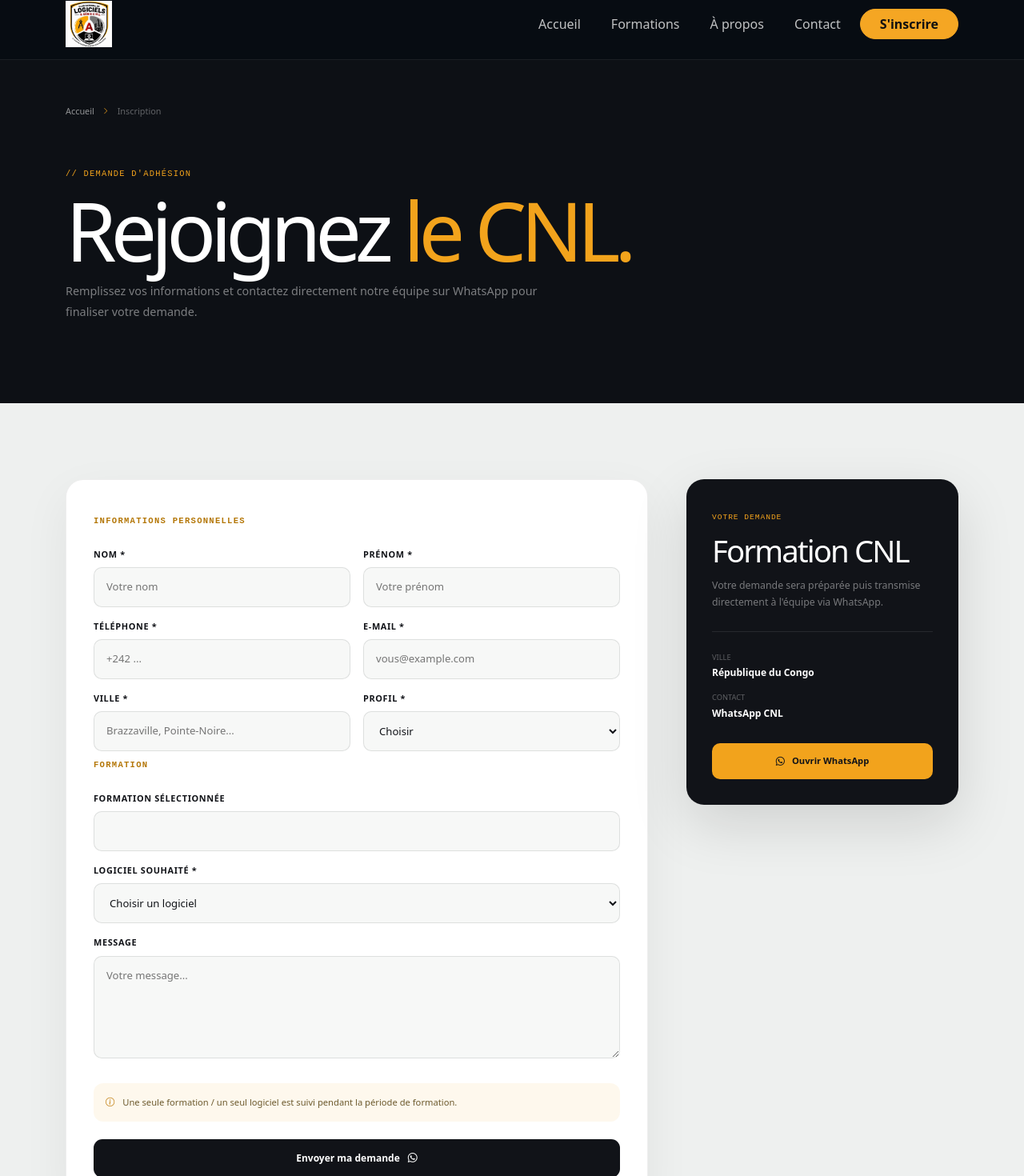
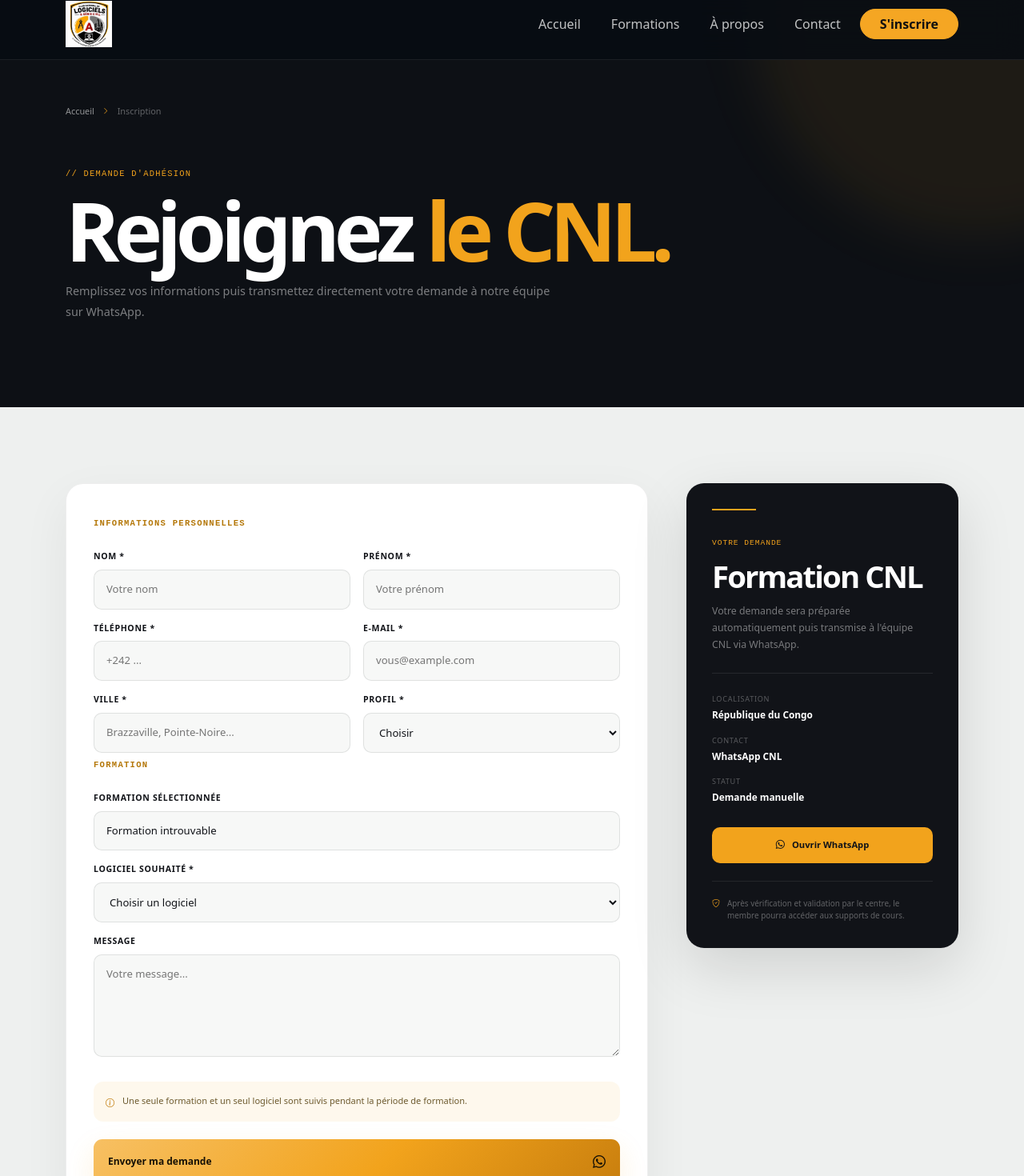
Before and after one commit to maxencepomabia0-spec/centre-formation-cnl, a React (Vite) app: page /inscription in a window 1280 px wide. Shown: the part 14-1484 px from the top of the page at 80% size. Built offline with nearby package versions, Linux system fonts and the light colour scheme.

Commit message:
version stable

```diff
--- a/package.json
+++ b/package.json
@@ -10,6 +10,7 @@
     "preview": "vite preview"
   },
   "dependencies": {
+    "@supabase/supabase-js": "^2.112.3",
     "aos": "^2.3.4",
     "axios": "^1.19.0",
     "bootstrap": "^5.3.8",
--- a/src/page/inscription.css
+++ b/src/page/inscription.css
@@ -1,47 +1,121 @@
+/* =========================================================
+   INSCRIPTION — CNL
+========================================================= */
+
 .inscription-page {
   min-height: 100vh;
   background: #eef0ef;
   color: #111318;
 }
 
+
+/* =========================================================
+   HERO
+========================================================= */
+
 .inscription-hero {
-  padding: 145px 0 85px;
+  position: relative;
+
+  padding: 145px 0 90px;
+
+  overflow: hidden;
+
   background: #0d1015;
-  color: #fff;
+
+  color: #ffffff;
 }
 
+.inscription-hero::after {
+  content: "";
+
+  position: absolute;
+
+  width: 560px;
+  height: 560px;
+
+  right: -220px;
+  top: -250px;
+
+  border-radius: 50%;
+
+  background: rgba(242, 163, 28, 0.08);
+
+  filter: blur(35px);
+
+  pointer-events: none;
+}
+
+
+/* =========================================================
+   BREADCRUMB
+========================================================= */
+
 .inscription-breadcrumb {
+  position: relative;
+  z-index: 2;
+
   display: flex;
   align-items: center;
+
   gap: 10px;
+
   margin-bottom: 55px;
-  font-size: .68rem;
-  color: rgba(255,255,255,.35);
+
+  color: rgba(255, 255, 255, 0.35);
+
+  font-size: 0.68rem;
 }
 
 .inscription-breadcrumb a {
-  color: rgba(255,255,255,.55);
+  color: rgba(255, 255, 255, 0.55);
+
   text-decoration: none;
+
+  transition: color 0.25s ease;
+}
+
+.inscription-breadcrumb a:hover {
+  color: #f2a31c;
 }
 
 .inscription-breadcrumb i {
   color: #f2a31c;
-  font-size: .55rem;
+
+  font-size: 0.55rem;
+}
+
+
+/* =========================================================
+   HEADING
+========================================================= */
+
+.inscription-heading {
+  position: relative;
+  z-index: 2;
 }
 
 .inscription-label {
   color: #f2a31c;
+
   font-family: monospace;
-  font-size: .65rem;
-  letter-spacing: .12em;
+
+  font-size: 0.65rem;
+
+  letter-spacing: 0.12em;
 }
 
 .inscription-heading h1 {
   max-width: 800px;
+
   margin: 18px 0 20px;
+
   font-size: clamp(4rem, 8vw, 7.5rem);
-  line-height: .85;
-  letter-spacing: -.07em;
+
+  line-height: 0.85;
+
+  font-weight: 850;
+
+  letter-spacing: -0.07em;
 }
 
 .inscription-heading h1 span {
@@ -50,182 +124,406 @@
 
 .inscription-heading p {
   max-width: 620px;
-  color: rgba(255,255,255,.46);
-  font-size: .9rem;
+
+  color: rgba(255, 255, 255, 0.46);
+
+  font-size: 0.9rem;
+
   line-height: 1.8;
 }
+
+
+/* =========================================================
+   CONTENT
+========================================================= */
 
 .inscription-content {
   padding: 95px 0 120px;
 }
 
+
+/* =========================================================
+   FORM
+========================================================= */
+
 .inscription-form {
+  position: relative;
+
   padding: 34px;
-  background: #fff;
-  border: 1px solid rgba(16,19,24,.07);
+
+  border: 1px solid rgba(16, 19, 24, 0.07);
+
   border-radius: 22px;
-  box-shadow: 0 20px 60px rgba(16,19,24,.06);
+
+  background: #ffffff;
+
+  box-shadow:
+    0 20px 60px rgba(16, 19, 24, 0.06);
 }
 
 .form-section-title {
-  margin: 10px 0 25px;
+  margin: 8px 0 25px;
+
   color: #b47708;
+
   font-family: monospace;
-  font-size: .66rem;
+
+  font-size: 0.66rem;
+
   font-weight: 800;
+
   text-transform: uppercase;
-  letter-spacing: .12em;
+
+  letter-spacing: 0.12em;
 }
+
+
+/* =========================================================
+   LABELS
+========================================================= */
 
 .inscription-form label {
   display: block;
+
   margin-bottom: 8px;
-  font-size: .68rem;
+
+  font-size: 0.66rem;
+
   font-weight: 800;
+
   text-transform: uppercase;
-  letter-spacing: .06em;
+
+  letter-spacing: 0.06em;
 }
+
+
+/* =========================================================
+   INPUTS
+========================================================= */
 
 .inscription-form input,
 .inscription-form select,
 .inscription-form textarea {
   width: 100%;
+
   padding: 14px 15px;
-  border: 1px solid rgba(16,19,24,.11);
+
+  border: 1px solid rgba(16, 19, 24, 0.1);
+
   border-radius: 10px;
+
+  outline: none;
+
   background: #f7f8f7;
+
   color: #111318;
-  outline: none;
-  font-size: .82rem;
-  transition: border-color .2s ease, box-shadow .2s ease;
+
+  font-size: 0.82rem;
+
+  transition:
+    border-color 0.2s ease,
+    box-shadow 0.2s ease,
+    background 0.2s ease;
+}
+
+.inscription-form input:hover,
+.inscription-form select:hover,
+.inscription-form textarea:hover {
+  background: #ffffff;
 }
 
 .inscription-form input:focus,
 .inscription-form select:focus,
 .inscription-form textarea:focus {
   border-color: #f2a31c;
-  box-shadow: 0 0 0 3px rgba(242,163,28,.1);
+
+  background: #ffffff;
+
+  box-shadow:
+    0 0 0 3px rgba(242, 163, 28, 0.1);
 }
 
 .inscription-form textarea {
   resize: vertical;
 }
 
+
+/* =========================================================
+   WARNING
+========================================================= */
+
 .inscription-warning {
   display: flex;
+
+  align-items: flex-start;
+
   gap: 10px;
+
   margin-top: 25px;
+
   padding: 15px;
+
   border-radius: 12px;
-  background: rgba(242,163,28,.08);
+
+  background: rgba(242, 163, 28, 0.08);
+
   color: #6d5a2e;
-  font-size: .7rem;
+
+  font-size: 0.69rem;
+
   line-height: 1.6;
 }
 
 .inscription-warning i {
+  flex-shrink: 0;
+
   color: #c17d0d;
+
+  margin-top: 2px;
 }
+
+
+/* =========================================================
+   SUBMIT
+========================================================= */
 
 .inscription-submit {
   width: 100%;
+
   display: flex;
+
   align-items: center;
-  justify-content: center;
+
+  justify-content: space-between;
+
   gap: 10px;
+
   margin-top: 22px;
-  padding: 15px;
+
+  padding: 16px 18px;
+
   border: 0;
+
   border-radius: 11px;
-  background: #111318;
-  color: #fff;
-  font-size: .75rem;
+
+  background:
+    linear-gradient(
+      135deg,
+      #f7c063,
+      #f2a31c 55%,
+      #c97f0e
+    );
+
+  color: #171106;
+
+  font-size: 0.75rem;
+
   font-weight: 800;
+
   cursor: pointer;
-  transition: transform .25s ease, background .25s ease;
+
+  box-shadow:
+    0 14px 35px rgba(242, 163, 28, 0.15);
+
+  transition:
+    transform 0.25s ease,
+    box-shadow 0.25s ease;
 }
 
 .inscription-submit:hover {
   transform: translateY(-3px);
-  background: #f2a31c;
-  color: #111318;
+
+  box-shadow:
+    0 20px 45px rgba(242, 163, 28, 0.23);
 }
+
+.inscription-submit i {
+  font-size: 1rem;
+}
+
+
+/* =========================================================
+   SIDE CARD
+========================================================= */
 
 .inscription-side {
   position: sticky;
+
   top: 110px;
+
   padding: 32px;
+
   border-radius: 22px;
+
+  overflow: hidden;
+
   background: #111318;
-  color: #fff;
-  box-shadow: 0 25px 70px rgba(0,0,0,.13);
+
+  color: #ffffff;
+
+  box-shadow:
+    0 25px 70px rgba(0, 0, 0, 0.13);
 }
 
-.inscription-side > span {
+.side-top-line {
+  width: 55px;
+  height: 2px;
+
+  margin-bottom: 25px;
+
+  background: #f2a31c;
+}
+
+.side-label {
   color: #f2a31c;
+
   font-family: monospace;
-  font-size: .6rem;
-  letter-spacing: .1em;
+
+  font-size: 0.6rem;
+
+  letter-spacing: 0.1em;
 }
 
 .inscription-side h2 {
   margin: 15px 0;
+
   font-size: 2.4rem;
-  line-height: .95;
-  letter-spacing: -.05em;
+
+  line-height: 0.95;
+
+  font-weight: 800;
+
+  letter-spacing: -0.05em;
 }
 
 .inscription-side p {
-  color: rgba(255,255,255,.43);
-  font-size: .77rem;
+  color: rgba(255, 255, 255, 0.43);
+
+  font-size: 0.77rem;
+
   line-height: 1.7;
 }
 
 .side-line {
   height: 1px;
+
   margin: 25px 0;
-  background: rgba(255,255,255,.09);
+
+  background: rgba(255, 255, 255, 0.09);
 }
 
 .side-info {
   display: flex;
+
   flex-direction: column;
-  gap: 15px;
+
+  gap: 16px;
 }
 
 .side-info div {
   display: flex;
+
   flex-direction: column;
+
   gap: 4px;
 }
 
 .side-info small {
-  color: rgba(255,255,255,.32);
-  font-size: .58rem;
+  color: rgba(255, 255, 255, 0.3);
+
+  font-size: 0.57rem;
+
+  letter-spacing: 0.08em;
 }
 
 .side-info strong {
-  font-size: .75rem;
+  font-size: 0.74rem;
 }
+
+
+/* =========================================================
+   WHATSAPP
+========================================================= */
 
 .side-whatsapp {
   display: flex;
+
   align-items: center;
+
   justify-content: center;
+
   gap: 9px;
+
   margin-top: 28px;
+
   padding: 14px;
+
   border-radius: 10px;
+
   background: #f2a31c;
+
   color: #111318;
-  font-size: .7rem;
+
+  font-size: 0.7rem;
+
   font-weight: 800;
+
   text-decoration: none;
+
+  transition:
+    transform 0.25s ease,
+    box-shadow 0.25s ease;
 }
+
+.side-whatsapp:hover {
+  transform: translateY(-3px);
+
+  color: #111318;
+
+  box-shadow:
+    0 12px 30px rgba(242, 163, 28, 0.2);
+}
+
+
+/* =========================================================
+   NOTE
+========================================================= */
+
+.side-note {
+  display: flex;
+
+  align-items: flex-start;
+
+  gap: 9px;
+
+  margin-top: 22px;
+
+  padding-top: 20px;
+
+  border-top: 1px solid rgba(255, 255, 255, 0.08);
+
+  color: rgba(255, 255, 255, 0.34);
+
+  font-size: 0.62rem;
+
+  line-height: 1.6;
+}
+
+.side-note i {
+  flex-shrink: 0;
+
+  color: #f2a31c;
+}
+
+
+/* =========================================================
+   RESPONSIVE
+========================================================= */
 
 @media (max-width: 991px) {
   .inscription-side {
     position: relative;
+
     top: auto;
   }
 }
@@ -247,4 +545,8 @@
   .inscription-side {
     padding: 24px;
   }
+
+  .inscription-submit {
+    padding: 14px 16px;
+  }
 }
--- a/src/page/inscription.jsx
+++ b/src/page/inscription.jsx
@@ -1,7 +1,6 @@
 import { useSearchParams, Link } from "react-router-dom";
 import formations from "../data/formations";
 import "./inscription.css";
-
 
 function Inscription() {
   const [searchParams] = useSearchParams();
@@ -17,16 +16,22 @@ function Inscription() {
   const handleSubmit = (event) => {
     event.preventDefault();
 
-    const formData = new FormData(event.currentTarget);
+    const form = event.currentTarget;
+    const formData = new FormData(form);
 
-    const nom = formData.get("nom");
-    const prenom = formData.get("prenom");
-    const telephone = formData.get("telephone");
-    const email = formData.get("email");
-    const ville = formData.get("ville");
-    const profil = formData.get("profil");
-    const logiciel = formData.get("logiciel");
-    const message = formData.get("message");
+    const nom = formData.get("nom")?.toString().trim();
+    const prenom = formData.get("prenom")?.toString().trim();
+    const telephone = formData.get("telephone")?.toString().trim();
+    const email = formData.get("email")?.toString().trim();
+    const ville = formData.get("ville")?.toString().trim();
+    const profil = formData.get("profil")?.toString().trim();
+    const logiciel = formData.get("logiciel")?.toString().trim();
+    const message = formData.get("message")?.toString().trim();
+
+    if (!formation) {
+      alert("La formation sélectionnée est introuvable.");
+      return;
+    }
 
     const texte = `
 Bonjour CNL,
@@ -39,8 +44,9 @@ Téléphone : ${telephone}
 E-mail : ${email}
 Ville : ${ville}
 Profil : ${profil}
+
+Formation : ${formation.title}
 Logiciel souhaité : ${logiciel}
-Formation : ${formation?.title || "À préciser"}
 
 Message :
 ${message || "Aucun message supplémentaire."}
@@ -49,11 +55,15 @@ ${message || "Aucun message supplémentaire."}
     const whatsappUrl =
       `https://wa.me/${whatsappNumber}?text=${encodeURIComponent(texte)}`;
 
-    window.open(whatsappUrl, "_blank");
+    window.location.href = whatsappUrl;
   };
 
   return (
     <main className="inscription-page">
+
+      {/* =========================
+          HERO
+      ========================== */}
 
       <section className="inscription-hero">
 
@@ -77,8 +87,8 @@ ${message || "Aucun message supplémentaire."}
             </h1>
 
             <p>
-              Remplissez vos informations et contactez directement
-              notre équipe sur WhatsApp pour finaliser votre demande.
+              Remplissez vos informations puis transmettez
+              directement votre demande à notre équipe sur WhatsApp.
             </p>
 
           </div>
@@ -87,6 +97,10 @@ ${message || "Aucun message supplémentaire."}
 
       </section>
 
+
+      {/* =========================
+          FORMULAIRE
+      ========================== */}
 
       <section className="inscription-content">
 
@@ -109,9 +123,12 @@ ${message || "Aucun message supplémentaire."}
 
                   <div className="col-md-6">
 
-                    <label>Nom *</label>
+                    <label htmlFor="nom">
+                      Nom *
+                    </label>
 
                     <input
+                      id="nom"
                       type="text"
                       name="nom"
                       placeholder="Votre nom"
@@ -120,11 +137,15 @@ ${message || "Aucun message supplémentaire."}
 
                   </div>
 
+
                   <div className="col-md-6">
 
-                    <label>Prénom *</label>
+                    <label htmlFor="prenom">
+                      Prénom *
+                    </label>
 
                     <input
+                      id="prenom"
                       type="text"
                       name="prenom"
                       placeholder="Votre prénom"
@@ -133,11 +154,15 @@ ${message || "Aucun message supplémentaire."}
 
                   </div>
 
+
                   <div className="col-md-6">
 
-                    <label>Téléphone *</label>
+                    <label htmlFor="telephone">
+                      Téléphone *
+                    </label>
 
                     <input
+                      id="telephone"
                       type="tel"
                       name="telephone"
                       placeholder="+242 ..."
@@ -146,11 +171,15 @@ ${message || "Aucun message supplémentaire."}
 
                   </div>
 
+
                   <div className="col-md-6">
 
-                    <label>E-mail *</label>
+                    <label htmlFor="email">
+                      E-mail *
+                    </label>
 
                     <input
+                      id="email"
                       type="email"
                       name="email"
                       placeholder="vous@example.com"
@@ -159,11 +188,15 @@ ${message || "Aucun message supplémentaire."}
 
                   </div>
 
+
                   <div className="col-md-6">
 
-                    <label>Ville *</label>
+                    <label htmlFor="ville">
+                      Ville *
+                    </label>
 
                     <input
+                      id="ville"
                       type="text"
                       name="ville"
                       placeholder="Brazzaville, Pointe-Noire..."
@@ -172,23 +205,30 @@ ${message || "Aucun message supplémentaire."}
 
                   </div>
 
+
                   <div className="col-md-6">
 
-                    <label>Profil *</label>
+                    <label htmlFor="profil">
+                      Profil *
+                    </label>
 
                     <select
+                      id="profil"
                       name="profil"
                       required
                     >
                       <option value="">
                         Choisir
                       </option>
+
                       <option value="Étudiant">
                         Étudiant
                       </option>
+
                       <option value="Professionnel">
                         Professionnel
                       </option>
+
                       <option value="Passionné / Autodidacte">
                         Passionné / Autodidacte
                       </option>
@@ -207,21 +247,28 @@ ${message || "Aucun message supplémentaire."}
 
                   <div className="col-12">
 
-                    <label>Formation sélectionnée</label>
+                    <label htmlFor="formation">
+                      Formation sélectionnée
+                    </label>
 
                     <input
+                      id="formation"
                       type="text"
-                      value={formation?.title || ""}
+                      value={formation?.title || "Formation introuvable"}
                       readOnly
                     />
 
                   </div>
 
+
                   <div className="col-12">
 
-                    <label>Logiciel souhaité *</label>
+                    <label htmlFor="logiciel">
+                      Logiciel souhaité *
+                    </label>
 
                     <select
+                      id="logiciel"
                       name="logiciel"
                       required
                     >
@@ -231,25 +278,27 @@ ${message || "Aucun message supplémentaire."}
                       </option>
 
                       {formation?.logiciels.map((logiciel) => (
-
                         <option
                           key={logiciel}
                           value={logiciel}
                         >
                           {logiciel}
                         </option>
-
                       ))}
 
                     </select>
 
                   </div>
 
+
                   <div className="col-12">
 
-                    <label>Message</label>
+                    <label htmlFor="message">
+                      Message
+                    </label>
 
                     <textarea
+                      id="message"
                       name="message"
                       rows="5"
                       placeholder="Votre message..."
@@ -265,8 +314,8 @@ ${message || "Aucun message supplémentaire."}
                   <i className="bi bi-info-circle"></i>
 
                   <span>
-                    Une seule formation / un seul logiciel est suivi
-                    pendant la période de formation.
+                    Une seule formation et un seul logiciel sont
+                    suivis pendant la période de formation.
                   </span>
 
                 </div>
@@ -277,7 +326,9 @@ ${message || "Aucun message supplémentaire."}
                   className="inscription-submit"
                 >
 
-                  Envoyer ma demande
+                  <span>
+                    Envoyer ma demande
+                  </span>
 
                   <i className="bi bi-whatsapp"></i>
 
@@ -288,11 +339,17 @@ ${message || "Aucun message supplémentaire."}
             </div>
 
 
+            {/* =========================
+                CÔTÉ DROIT
+            ========================== */}
+
             <div className="col-lg-4">
 
               <aside className="inscription-side">
 
-                <span>
+                <div className="side-top-line"></div>
+
+                <span className="side-label">
                   VOTRE DEMANDE
                 </span>
 
@@ -301,16 +358,17 @@ ${message || "Aucun message supplémentaire."}
                 </h2>
 
                 <p>
-                  Votre demande sera préparée puis
-                  transmise directement à l'équipe via WhatsApp.
+                  Votre demande sera préparée automatiquement
+                  puis transmise à l'équipe CNL via WhatsApp.
                 </p>
 
                 <div className="side-line"></div>
 
+
                 <div className="side-info">
 
                   <div>
-                    <small>VILLE</small>
+                    <small>LOCALISATION</small>
                     <strong>République du Congo</strong>
                   </div>
 
@@ -319,7 +377,13 @@ ${message || "Aucun message supplémentaire."}
                     <strong>WhatsApp CNL</strong>
                   </div>
 
+                  <div>
+                    <small>STATUT</small>
+                    <strong>Demande manuelle</strong>
+                  </div>
+
                 </div>
+
 
                 <a
                   href={`https://wa.me/${whatsappNumber}`}
@@ -327,9 +391,24 @@ ${message || "Aucun message supplémentaire."}
                   rel="noreferrer"
                   className="side-whatsapp"
                 >
+
                   <i className="bi bi-whatsapp"></i>
+
                   Ouvrir WhatsApp
+
                 </a>
+
+
+                <div className="side-note">
+
+                  <i className="bi bi-shield-check"></i>
+
+                  <span>
+                    Après vérification et validation par le centre,
+                    le membre pourra accéder aux supports de cours.
+                  </span>
+
+                </div>
 
               </aside>
 
```
Also changed, not shown: src/lib/supabase.js (added, +9 -0 lines), public/PIC-RFP.jpg (added), 1 other file (tests, documents, lock files or other folders).
